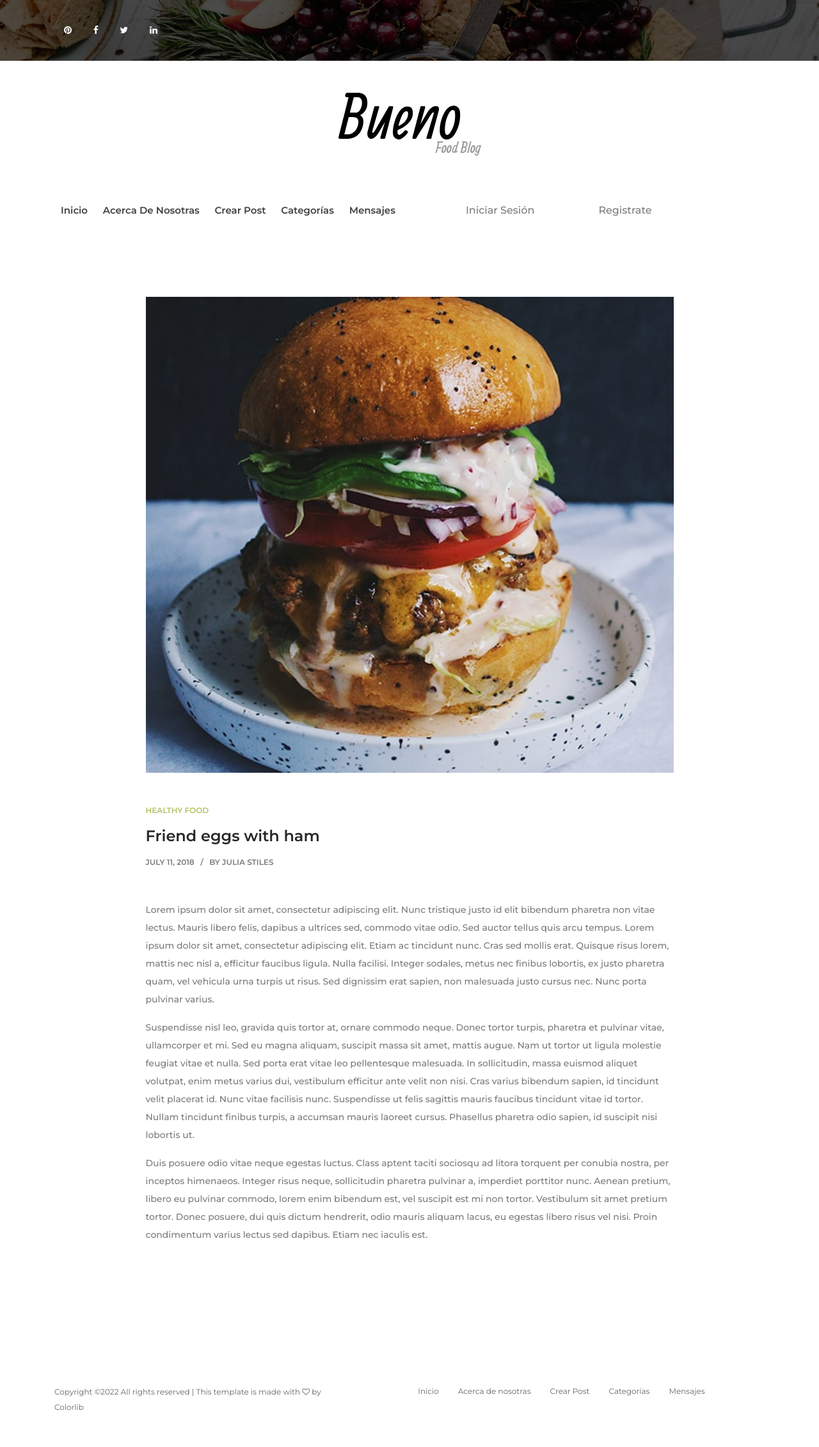
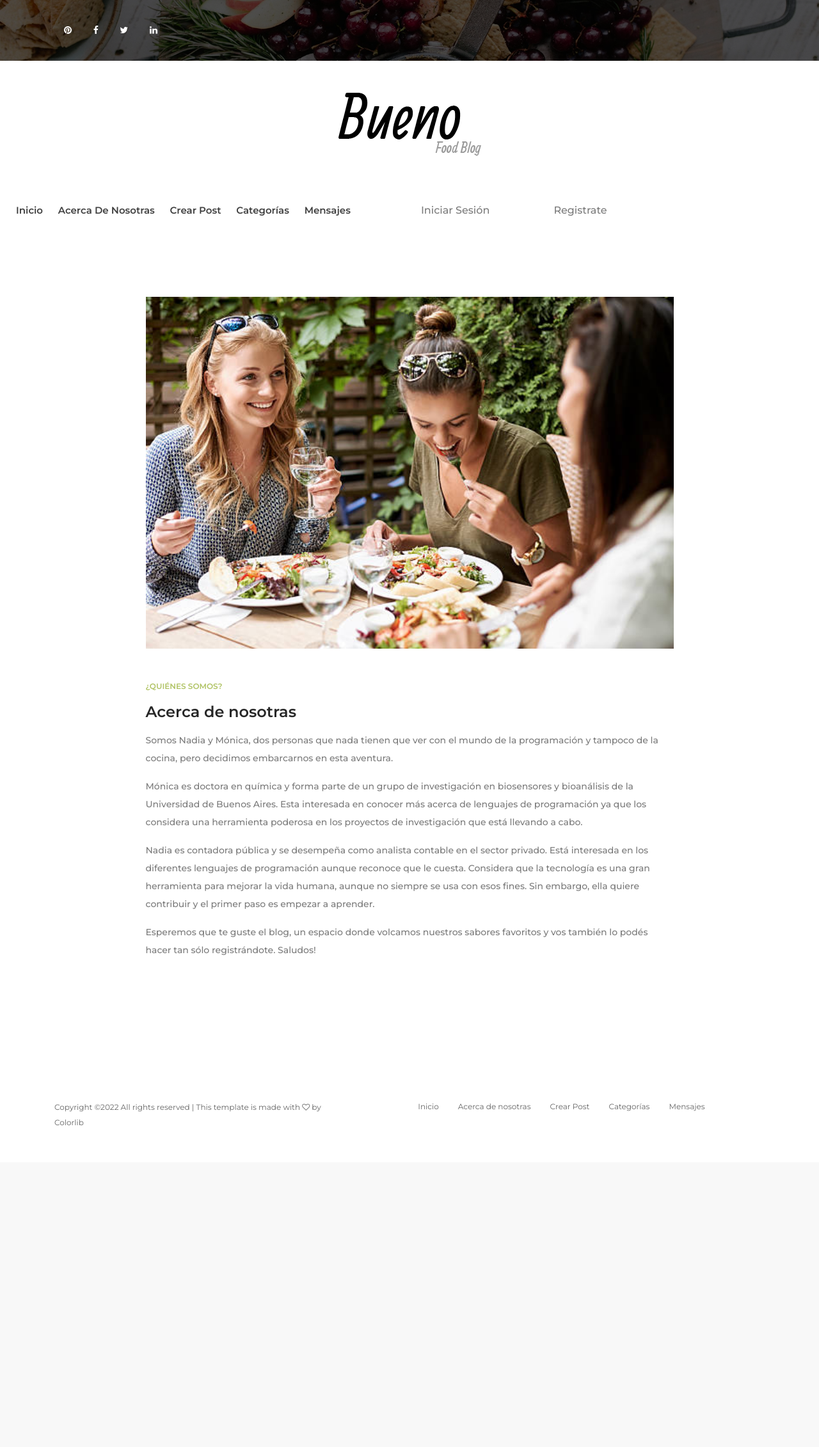
Before and after one commit to nadiaemi/Python-ProyectoFinal, a Django app: page /about/ in a window 1280 px wide. Shown: the whole page at 64% size. After the commit the page ends 1759 px from the top, so only its background shows below. Run offline with Django 4.2, Linux system fonts and the light colour scheme; some libraries are stand-ins or nearby versions.

Commit message:
ajustes en templates

```diff
--- a/AppBlog/templates/AppMensajes/mensajes.html
+++ b/AppBlog/templates/AppMensajes/mensajes.html
@@ -7,6 +7,7 @@
 <!-- Single Widget Area -->
 <div class="single-widget-area post-widget mb-30 container">
     <h4>Últimas conversaciones</h4>
+    <h6>Selecciona una conversación o manda un nuevo mensaje:</h6>
     <!-- Single Post Area -->
     {% for message in messages %}
     <a class="{% if active_direct == message.user.username %}is-active{% endif %}" href="{% url 'directs' message.user.username %}">
@@ -41,7 +42,7 @@
                 <!-- Comment Meta -->
                 <div class="comment-meta">
                     <div class="d-flex">
-                        <a href="#" class="post-author">{{ direct.sender.username }}</a>
+                        <a href="#" class="post-author">{{ direct.sender.username }} - {{ direct.sender.first_name }} {{ direct.sender.last_name }}</a>
                         <a href="#" class="post-date">{{ direct.date}}</a>
                     </div>
                     <p>{{ direct.body }}</p>
--- a/AppBlog/templates/about.html
+++ b/AppBlog/templates/about.html
@@ -12,20 +12,16 @@
             <div class="col-12 col-lg-8 col-xl-9">
                 <div class="post-details-content mb-100">
                     <div class="blog-thumbnail mb-50">
-                        <img src="img/bg-img/24.jpg" alt="">
+                        <img src="{% static 'img/chicas-almuerzo.jpg' %}" alt="">
                     </div>
                     <div class="blog-content">
-                        <a href="#" class="post-tag">Healthy Food</a>
-                        <h4 class="post-title">Friend eggs with ham</h4>
-                        <div class="post-meta mb-50">
-                            <a href="#" class="post-date">July 11, 2018</a>
-                            <a href="#" class="post-author">By Julia Stiles</a>
-                        </div>
-                        <p>Lorem ipsum dolor sit amet, consectetur adipiscing elit. Nunc tristique justo id elit bibendum pharetra non vitae lectus. Mauris libero felis, dapibus a ultrices sed, commodo vitae odio. Sed auctor tellus quis arcu tempus. Lorem ipsum dolor sit amet, consectetur adipiscing elit. Etiam ac tincidunt nunc. Cras sed mollis erat. Quisque risus lorem, mattis nec nisl a, efficitur faucibus ligula. Nulla facilisi. Integer sodales, metus nec finibus lobortis, ex justo pharetra quam, vel vehicula urna turpis ut risus. Sed dignissim erat sapien, non malesuada justo cursus nec. Nunc porta pulvinar varius.</p>
+                        <a href="#" class="post-tag">¿Quiénes somos?</a>
+                        <h4 class="post-title">Acerca de nosotras</h4>
 
-                        <p>Suspendisse nisl leo, gravida quis tortor at, ornare commodo neque. Donec tortor turpis, pharetra et pulvinar vitae, ullamcorper et mi. Sed eu magna aliquam, suscipit massa sit amet, mattis augue. Nam ut tortor ut ligula molestie feugiat vitae et nulla. Sed porta erat vitae leo pellentesque malesuada. In sollicitudin, massa euismod aliquet volutpat, enim metus varius dui, vestibulum efficitur ante velit non nisi. Cras varius bibendum sapien, id tincidunt velit placerat id. Nunc vitae facilisis nunc. Suspendisse ut felis sagittis mauris faucibus tincidunt vitae id tortor. Nullam tincidunt finibus turpis, a accumsan mauris laoreet cursus. Phasellus pharetra odio sapien, id suscipit nisi lobortis ut.</p>
-
-                        <p>Duis posuere odio vitae neque egestas luctus. Class aptent taciti sociosqu ad litora torquent per conubia nostra, per inceptos himenaeos. Integer risus neque, sollicitudin pharetra pulvinar a, imperdiet porttitor nunc. Aenean pretium, libero eu pulvinar commodo, lorem enim bibendum est, vel suscipit est mi non tortor. Vestibulum sit amet pretium tortor. Donec posuere, dui quis dictum hendrerit, odio mauris aliquam lacus, eu egestas libero risus vel nisi. Proin condimentum varius lectus sed dapibus. Etiam nec iaculis est.</p>
+                        <p>Somos Nadia y Mónica, dos personas que nada tienen que ver con el mundo de la programación y tampoco de la cocina, pero decidimos embarcarnos en esta aventura.
+                        <p>Mónica es doctora en química y forma parte de un grupo de investigación en biosensores y bioanálisis de la Universidad de Buenos Aires. Esta interesada en conocer más acerca de lenguajes de programación ya que los considera una herramienta poderosa en los proyectos de investigación que está llevando a cabo.</p>
+                        <p>Nadia es contadora pública y se desempeña como analista contable en el sector privado. Está interesada en los diferentes lenguajes de programación aunque reconoce que le cuesta. Considera que la tecnología es una gran herramienta para mejorar la vida humana, aunque no siempre se usa con esos fines. Sin embargo, ella quiere contribuir y el primer paso es empezar a aprender.</p>
+                        <p>Esperemos que te guste el blog, un espacio donde volcamos nuestros sabores favoritos y vos también lo podés hacer tan sólo registrándote. Saludos!</p>
                     </div>
                 </div>
             </div>
--- a/AppBlog/templates/agregarAvatar.html
+++ b/AppBlog/templates/agregarAvatar.html
@@ -13,6 +13,6 @@
                 <table>
                     {{ formulario.as_table }}
                 </table>
-                <button type="submit">AGREGAR AVATAR</button>
+                <button class="btn bueno-btn" type="submit">AGREGAR AVATAR</button>
             </form>
 {% endblock %}
--- a/AppBlog/templates/articulos.html
+++ b/AppBlog/templates/articulos.html
@@ -21,7 +21,7 @@
                             <p>{{ post.subtitulo }}</p>
                             <div class="post-meta mb-50">
                                 <span class="post-date">{{ post.fecha_post }} | </span>
-                                <span class="post-author">By {{ post.autor.username }} {{ post.autor.first_name }} {{ post.autor.last_name }}</span>
+                                <span class="post-author">By {{ post.autor.username }} - {{ post.autor.first_name }} {{ post.autor.last_name }}</span>
                             </div>
                             <div class="post-meta mb-50">
                                 {% if user.is_authenticated %}
--- a/AppBlog/templates/editarPerfilUsuario.html
+++ b/AppBlog/templates/editarPerfilUsuario.html
@@ -33,5 +33,8 @@
         </div>
 
     </div>
+    <div>
+        <a href="{% url 'agregarAvatar' %}">Agregar avatar</a>
+    </div>
 </div>
 {% endblock %}
--- a/AppBlog/templates/inicio.html
+++ b/AppBlog/templates/inicio.html
@@ -22,7 +22,7 @@
                         <a href="{% url 'articulo' post.pk %}" class="post-title">{{ post.titulo }}</a>
                         <div class="post-meta">
                             <span class="post-date">{{ post.fecha_post }} | </span>
-                            <span class="post-author">By {{ post.autor.username }} {{ post.autor.first_name }} {{ post.autor.last_name }}</span>
+                            <span class="post-author">By {{ post.autor.username }} - {{ post.autor.first_name }} {{ post.autor.last_name }}</span>
                         </div>
                         <div class="post-meta">
                             {% if user.is_authenticated %}
--- a/AppBlog/templates/padre.html
+++ b/AppBlog/templates/padre.html
@@ -50,7 +50,7 @@
         <!-- Navbar Area -->
         <div class="bueno-main-menu" id="sticker">
             <div class="classy-nav-container breakpoint-off">
-                <div class="container">
+                <div class="container-fluid">
                     <!-- Menu -->
                     <nav class="classy-navbar justify-content-between" id="buenoNav">
 
@@ -72,18 +72,25 @@
                                     <li><a href="{% url 'inbox' %}">Mensajes</a></li>
 
                                 </ul>
+
                                 {% if user.is_authenticated %}
 
-                                <img src="{{ avatar }}" alt="">
-
                                 <!-- Login/Register -->
+                                <div class="login-area">
+                                    <span>¡Hola <strong>{{user.username}}</strong>!</span>
+                                </div>
 
                                 <div class="login-area">
                                     <a href="{% url 'logout' %}">Salir</a>
+
                                 </div>
                                 <div class="login-area">
                                     <a href="{% url 'editarPerfilUsuario' %}">Editar Perfil</a>
                                 </div>
+                                <div class="login-area">
+                                    <img src="{{ imagen }}" alt="" style="width: 50px">
+                                </div>
+
                                 {% else %}
                                 <!-- Login/Register -->
                                 <div class="login-area">
```
Also changed, not shown: AppBlog/static/img/chicas-almuerzo.jpg (added), db.sqlite3, media/avatares/Pngtreeavatar_user_profile__flat_4898047.png (added), media/avatares/Pngtreeavatar_user_profile__flat_4898047_DyaZFxa.png (added), media/avatares/Pngtreeavatar_user_profile__flat_4898047_FMVkTbC.png (added), media/avatares/Pngtreeavatar_user_profile__flat_4898047_LOG8p9y.png (added), media/avatares/Pngtreeavatar_user_profile__flat_4898047_MlxJizy.png (added), media/avatares/Pngtreeavatar_user_profile__flat_4898047_YYcWLbh.png (added), media/avatares/Pngtreeavatar_user_profile__flat_4898047_diXYBk8.png (added), media/avatares/Pngtreeavatar_user_profile__flat_4898047_lroQxD3.png (added), media/avatares/Pngtreeavatar_user_profile__flat_4898047_mF6GKRg.png (added).
